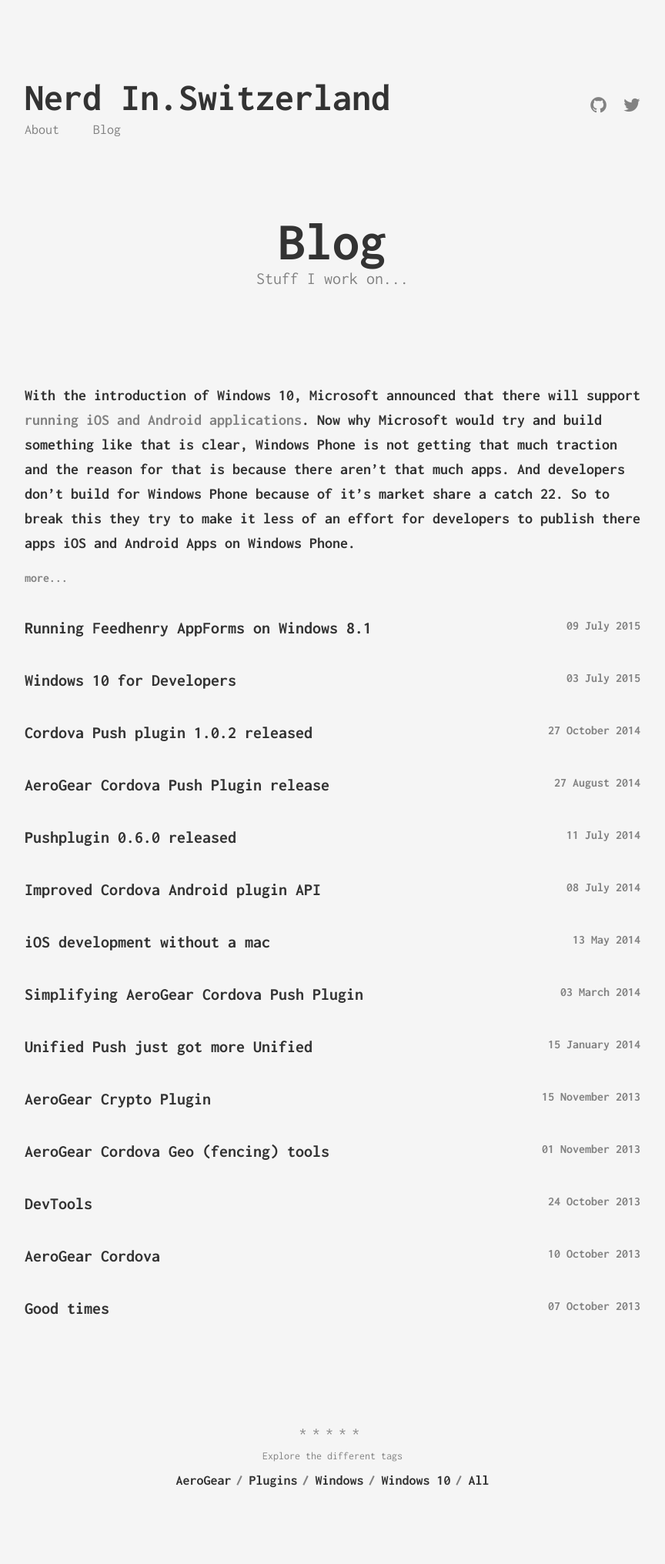
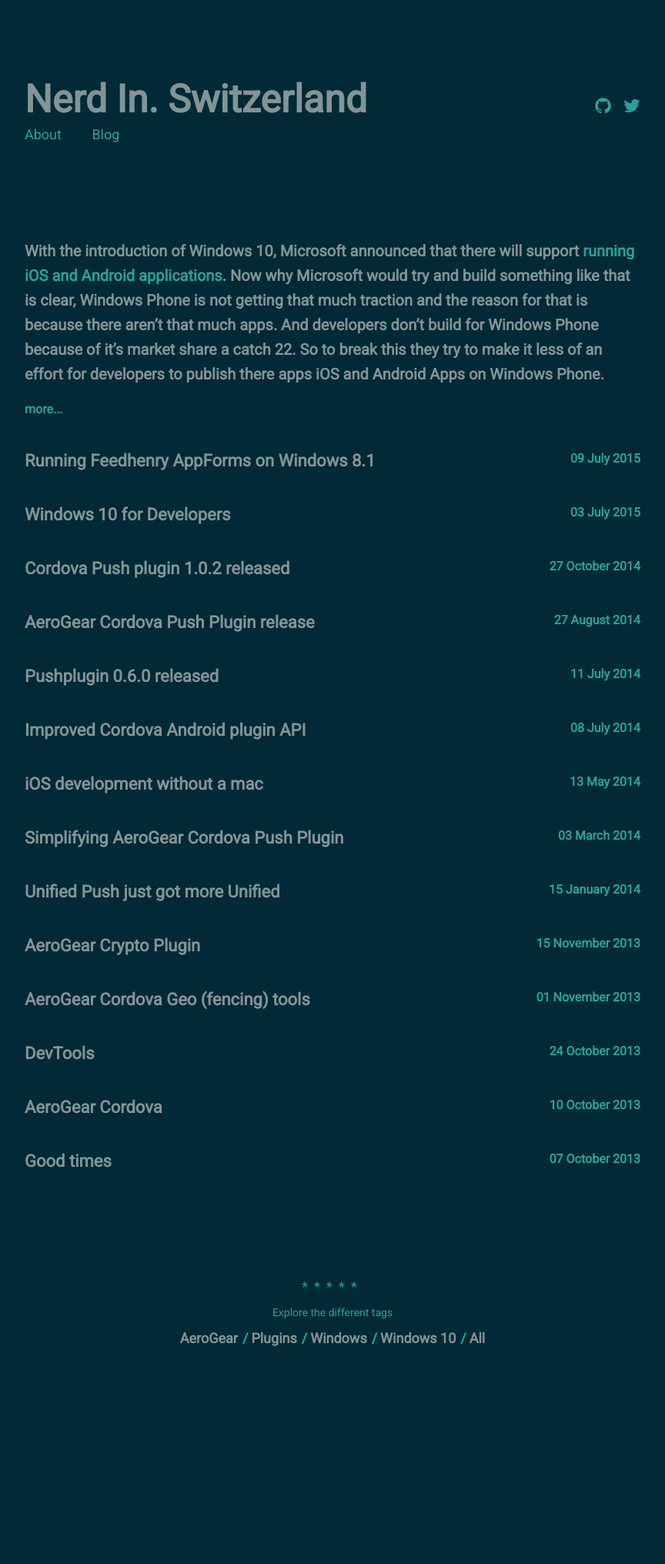
Before and after one commit to edewit/edewit.github.io, a Jekyll site: the page built from index.html, in a window 1280 px wide. Shown: the whole page at 77% size, without its empty margins (208-1072 px from the left). Built offline with Jekyll 4.4.1, drawn with Linux system fonts in a browser that asks for light colours; after the commit the page ends 1849 px from its top, so only the background shows below that.

Commit message:
fixed colors and layout

```diff
--- a/_config.yml
+++ b/_config.yml
@@ -1,5 +1,5 @@
 # Site settings
-title: Nerd In.Switzerland
+title: Nerd In. Switzerland
 description: >
   Just blogging about things that I, in most cases this is something
   nerdy and or technoligy releated.
--- a/_sass/_default.scss
+++ b/_sass/_default.scss
@@ -1,6 +1,8 @@
 /* =Base */
+@import url(https://fonts.googleapis.com/css?family=Roboto);
 body {
-    font-family: 'Inconsolata', ;
+    /*font-family: 'Inconsolata', ;*/
+    font-family: 'Roboto';
     color: $iron;
     background-color: $dorian;
 }
--- a/css/main.scss
+++ b/css/main.scss
@@ -6,9 +6,18 @@
 @charset "utf-8";
 
 /* =Colors */
-$dorian: #F5F5F5;
-$iron: #333333;
-$cloudy: #828282;
+$dorian: #002a35;
+$iron: #839496;
+$cloudy: #2aa198;
+
+pre.highlight {
+    border: 1px solid #2d6472;
+    border-radius: 3px;
+    font-size: 0.8em;
+}
+code.hljs {
+    background-color: #073642;
+}
 
 @import
     "mixins",
--- a/index.html
+++ b/index.html
@@ -1,7 +1,5 @@
 ---
 layout: page
-title: Blog
-subtitle: Stuff I work on...
 sitemap:
   priority: 0.9
 ---
@@ -13,8 +11,7 @@
             {{ post.excerpt }}
             <a href="{{ post.url | prepend: site.baseurl }}">more...</a>
         </div>
-        {% endif %}
-        {% if forloop.index != 1 %}
+        {% else %}
         <li class="post-teaser">
             <a href="{{ post.url | prepend: site.baseurl }}">
                 <span class="post-teaser__title">{{ post.title }}</span>
```
